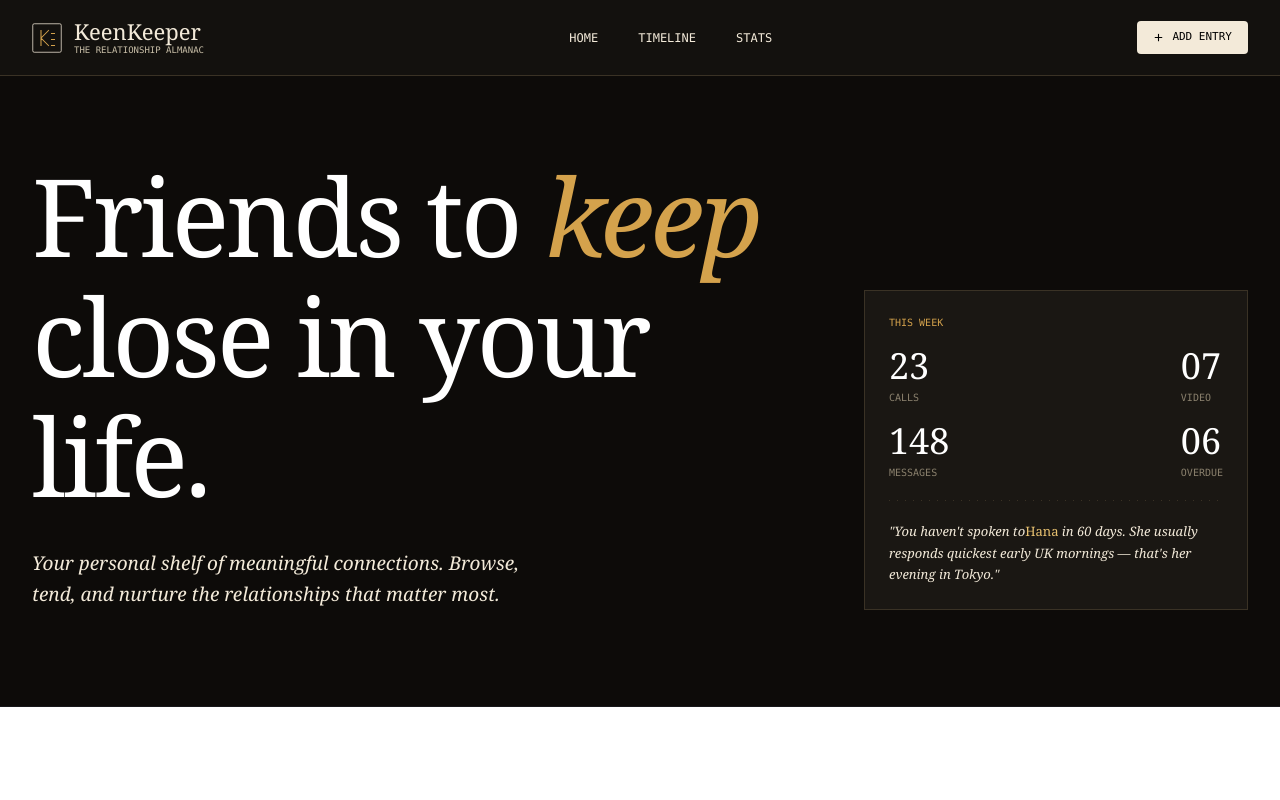
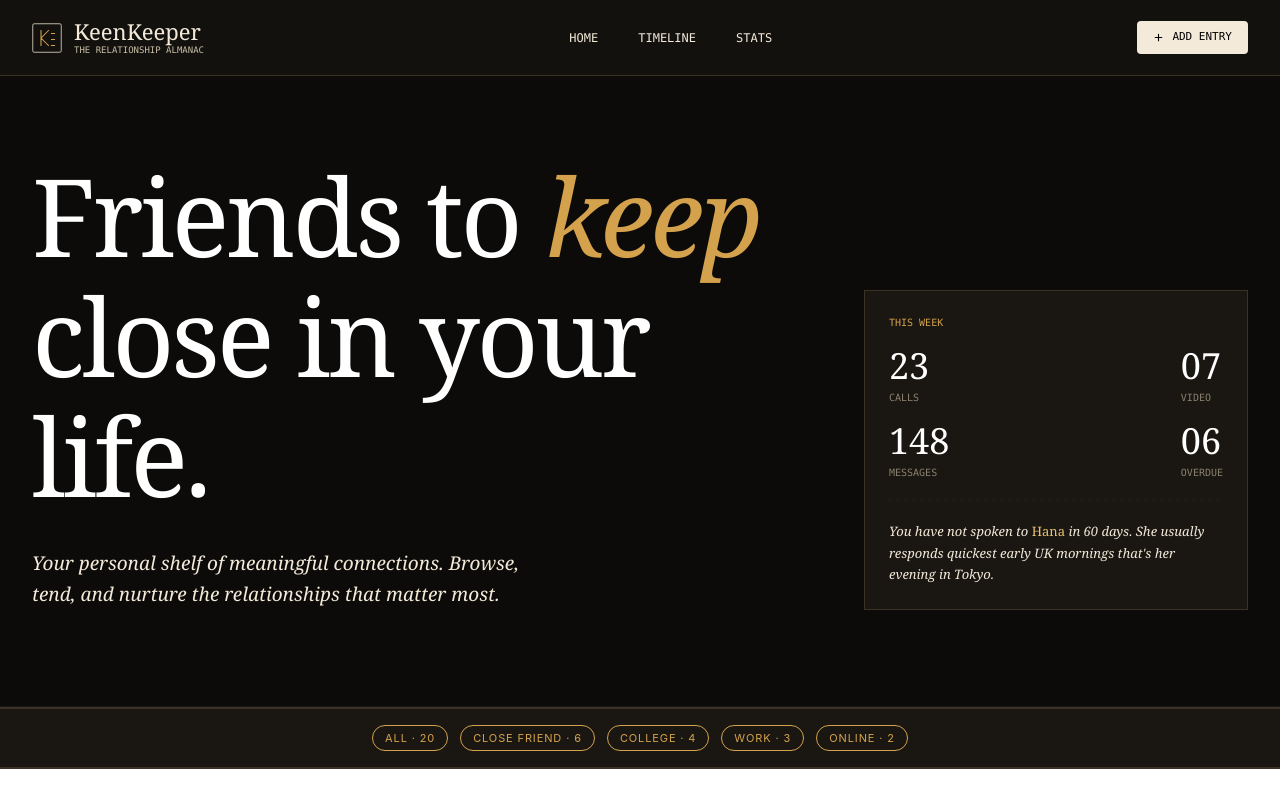
Before and after one commit to Aminulislam98/keenkeepernj, a Next.js app: page / in a window 1280 px wide. Built offline with nearby package versions, Linux system fonts and the light colour scheme.

Commit message:
status bar has been added

```diff
--- a/src/app/page.js
+++ b/src/app/page.js
@@ -1,9 +1,11 @@
 import Banner from "@/components/Banner";
+import BannerStatusbar from "@/components/BannerStatusbar";
 
 export default function Home() {
   return (
     <div>
       <Banner></Banner>
+      <BannerStatusbar></BannerStatusbar>
     </div>
   );
 }
--- a/src/components/Banner.jsx
+++ b/src/components/Banner.jsx
@@ -20,7 +20,7 @@ const Banner = () => {
 
           {/* <!-- RIGHT: live stats panel with current week totals --> */}
           <div className="col-span-12 lg:col-span-4">
-            <div className="border border-[#3a3225] p-6 bg-ink-900 bg-[#1a1713] text-white">
+            <div className="p-6 border border-[#3a3225]  bg-[#1a1713] text-white">
               <div className="flex items-baseline justify-between mb-4">
                 <span className="font-mono text-[10px] tracking-micro uppercase text-[#d4a24c]">
                   This week
@@ -63,10 +63,10 @@ const Banner = () => {
 
               {/* <!-- Quote nudge from most overdue --> */}
               <p className="font-serif italic text-[13px] text-[#f3ead9] leading-relaxed">
-                "You haven't spoken to
+                You have not spoken to {""}
                 <span className="not-italic text-[#e8c170]">Hana</span> in 60
-                days. She usually responds quickest early UK mornings — that's
-                her evening in Tokyo."
+                days. She usually responds quickest early UK mornings that's her
+                evening in Tokyo.
               </p>
             </div>
           </div>
--- /dev/null
+++ b/src/components/BannerStatusbar.jsx
@@ -0,0 +1,31 @@
+import React from "react";
+
+const BannerStatusbar = () => {
+  return (
+    <section class="border-b border-line max-w-full w-full mx-auto border-y border-[#3a3225]  bg-[#1a1713]">
+      <div class="max-w-7xl w-full mx-auto px-8 py-4 flex items-center gap-3 flex-row justify-center border-y border-[#3a3225]  bg-[#1a1713] flex-wrap">
+        {/* <!-- Active pill (gold accent) --> */}
+        <button class="inline-flex items-center gap-1.5 px-3 py-1 border border-[#d4a24c] text-[#d4a24c] rounded-full text-[11px] tracking-[0.08em] uppercase whitespace-nowrap">
+          All · 20
+        </button>
+
+        {/* <!-- Tag pills — derived from your data's "tags" arrays --> */}
+        <button class="inline-flex items-center gap-1.5 px-3 py-1 border border-[#d4a24c] text-[#d4a24c] hover:text-cream rounded-full text-[11px] tracking-[0.08em] uppercase whitespace-nowrap transition">
+          Close friend · 6
+        </button>
+        <button class="inline-flex items-center gap-1.5 px-3 py-1 border border-[#d4a24c] text-[#d4a24c] hover:text-cream rounded-full text-[11px] tracking-[0.08em] uppercase whitespace-nowrap transition">
+          College · 4
+        </button>
+        <button class="inline-flex items-center gap-1.5 px-3 py-1 border border-[#d4a24c] text-[#d4a24c] hover:text-cream rounded-full text-[11px] tracking-[0.08em] uppercase whitespace-nowrap transition">
+          Work · 3
+        </button>
+
+        <button class="inline-flex items-center gap-1.5 px-3 py-1 border border-[#d4a24c] text-[#d4a24c] hover:text-cream rounded-full text-[11px] tracking-[0.08em] uppercase whitespace-nowrap transition">
+          Online · 2
+        </button>
+      </div>
+    </section>
+  );
+};
+
+export default BannerStatusbar;
```
